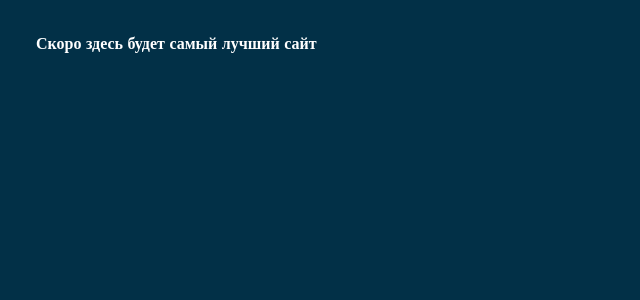
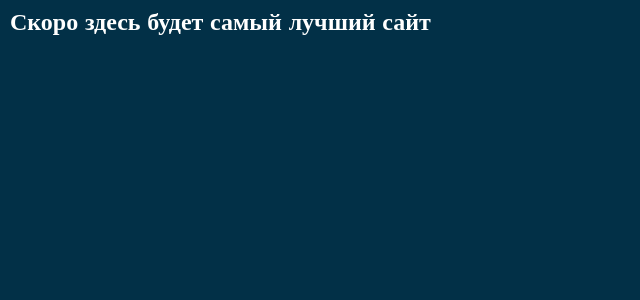
Before and after one commit to Silchenkoofficial/reklem-react, a React (Create React App) app: page / in a window 1280 px wide. Shown: the top 300 px of the page, without its empty margins (0-640 px from the left). Built offline with nearby package versions, Linux system fonts and the light colour scheme.

Commit message:
Changed font-size and padding of body

```diff
--- a/src/App.js
+++ b/src/App.js
@@ -12,12 +12,12 @@ const App = () => {
   // }, [changedUrl]);
   return (
     <ChakraProvider>
-      <Box p={9} height="100vh">
+      <Box p="10px" height="100vh">
         <Text
           display="flex"
           alignItems="center"
           fontWeight="extrabold"
-          fontSize="16px"
+          fontSize="24px"
           lineHeight="100%"
           color="#ffffff"
           fontFamily="Nunito"
```
